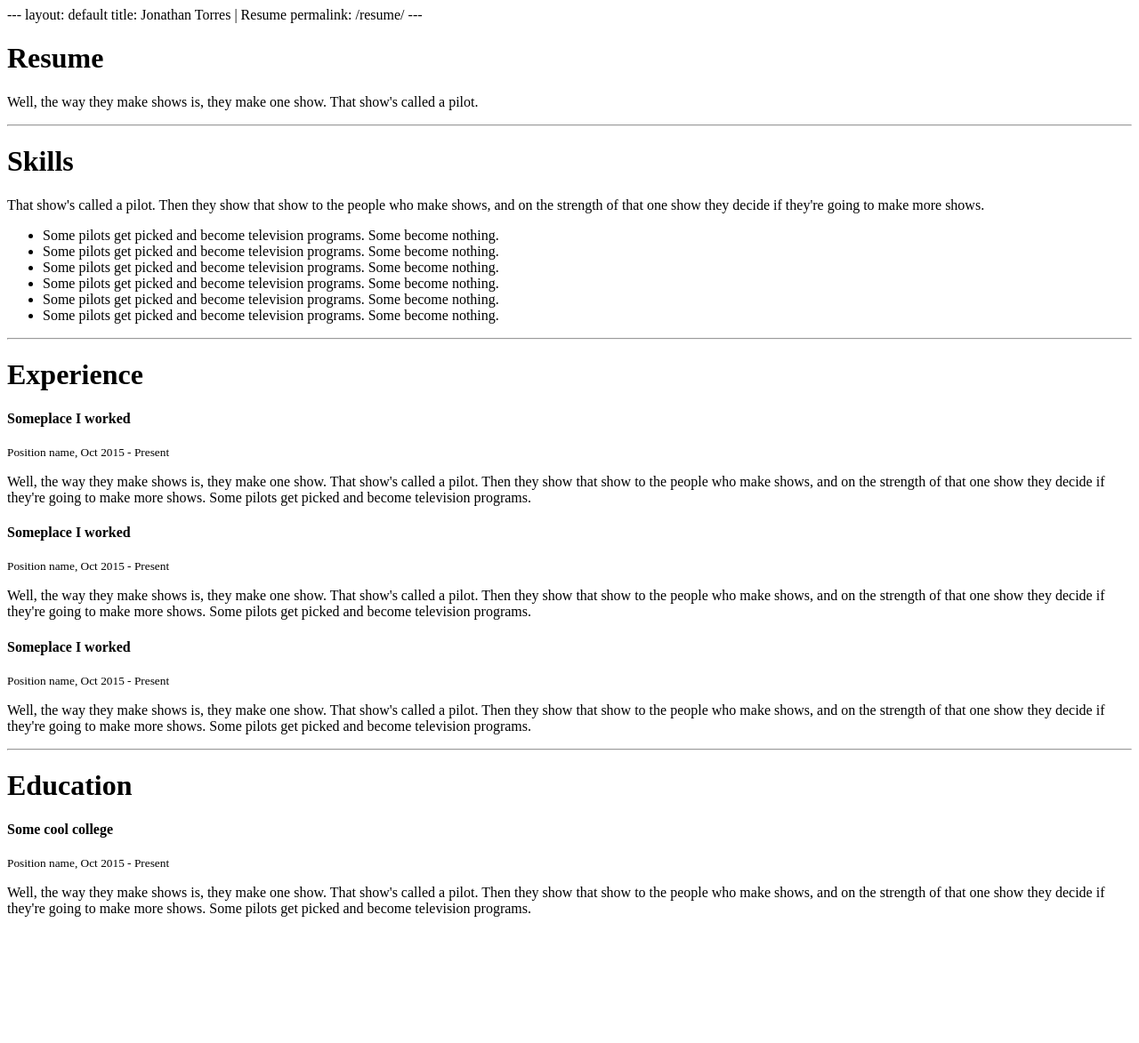
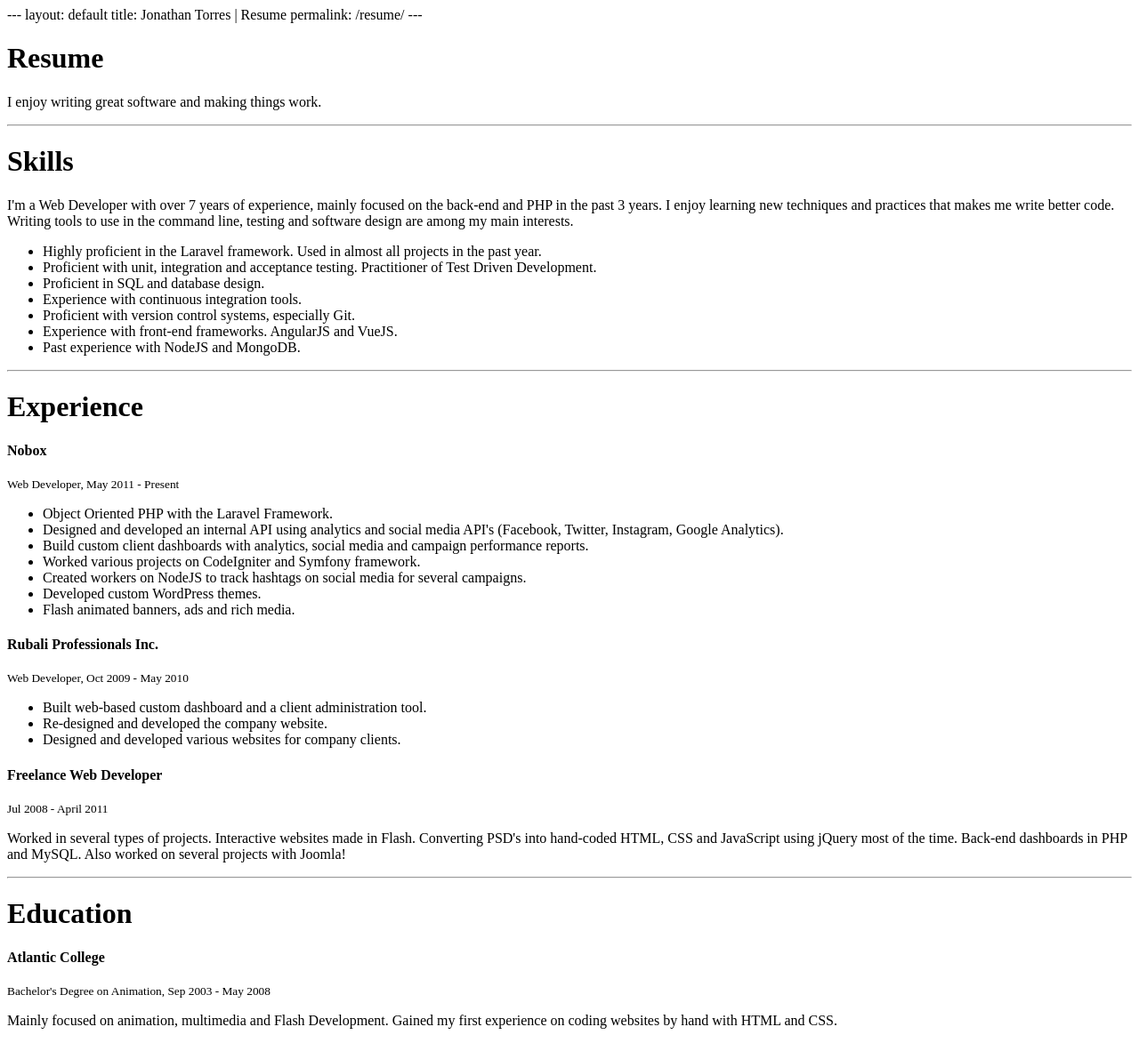
Before and after one commit to jonathantorres/website, a PHP site: page /resume.html in a window 1280 px wide. Shown: the whole page at 89% size. Before the commit the page ends 1031 px from the top, so only its background shows below. Run offline with PHP 8.4, Linux system fonts and the light colour scheme.

Commit message:
First draft of resume.

```diff
--- a/_sass/_resume.scss
+++ b/_sass/_resume.scss
@@ -30,6 +30,11 @@
             font-size: 18px;
         }
     }
+
+    .spaced {
+        display: block;
+        margin-bottom: 10px;
+    }
 }
 
 .position {
--- a/resume.html
+++ b/resume.html
@@ -7,7 +7,7 @@ permalink: /resume/
 <div class="row resume">
     <div class="col-md-12">
         <h1>Resume</h1>
-        <p class="lead">Well, the way they make shows is, they make one show. That show's called a pilot.</p>
+        <p class="lead">I enjoy writing great software and making things work.</p>
     </div>
 </div>
 
@@ -16,14 +16,15 @@ permalink: /resume/
 <div class="row resume">
     <div class="col-md-12">
         <h1>Skills</h1>
-        <p class="skills-lead">That show's called a pilot. Then they show that show to the people who make shows, and on the strength of that one show they decide if they're going to make more shows.</p>
+        <p class="skills-lead">I'm a Web Developer with over 7 years of experience, mainly focused on the back-end and PHP in the past 3 years. I enjoy learning new techniques and practices that makes me write better code. Writing tools to use in the command line, testing and software design are among my main interests.</p>
         <ul>
-            <li>Some pilots get picked and become television programs. Some become nothing.</li>
-            <li>Some pilots get picked and become television programs. Some become nothing.</li>
-            <li>Some pilots get picked and become television programs. Some become nothing.</li>
-            <li>Some pilots get picked and become television programs. Some become nothing.</li>
-            <li>Some pilots get picked and become television programs. Some become nothing.</li>
-            <li>Some pilots get picked and become television programs. Some become nothing.</li>
+            <li>Highly proficient in the Laravel framework. Used in almost all projects in the past year.</li>
+            <li>Proficient with unit, integration and acceptance testing. Practitioner of Test Driven Development.</li>
+            <li>Proficient in SQL and database design.</li>
+            <li>Experience with continuous integration tools.</li>
+            <li>Proficient with version control systems, especially Git.</li>
+            <li>Experience with front-end frameworks. AngularJS and VueJS.</li>
+            <li>Past experience with NodeJS and MongoDB.</li>
         </ul>
     </div>
 </div>
@@ -33,25 +34,37 @@ permalink: /resume/
 <div class="row resume position">
     <div class="col-md-12">
         <h1>Experience</h1>
-        <h4>Someplace I worked</h4>
-        <small>Position name, Oct 2015 - Present</small>
-        <p>Well, the way they make shows is, they make one show. That show's called a pilot. Then they show that show to the people who make shows, and on the strength of that one show they decide if they're going to make more shows. Some pilots get picked and become television programs.</p>
+        <h4>Nobox</h4>
+        <small class="spaced">Web Developer, May 2011 - Present</small>
+        <ul>
+            <li>Object Oriented PHP with the Laravel Framework.</li>
+            <li>Designed and developed an internal API using analytics and social media API's (Facebook, Twitter, Instagram, Google Analytics).</li>
+            <li>Build custom client dashboards with analytics, social media and campaign performance reports.</li>
+            <li>Worked various projects on CodeIgniter and Symfony framework.</li>
+            <li>Created workers on NodeJS to track hashtags on social media for several campaigns.</li>
+            <li>Developed custom WordPress themes.</li>
+            <li>Flash animated banners, ads and rich media.</li>
+        </ul>
     </div>
 </div>
 
 <div class="row resume position">
     <div class="col-md-12">
-        <h4>Someplace I worked</h4>
-        <small>Position name, Oct 2015 - Present</small>
-        <p>Well, the way they make shows is, they make one show. That show's called a pilot. Then they show that show to the people who make shows, and on the strength of that one show they decide if they're going to make more shows. Some pilots get picked and become television programs.</p>
+        <h4>Rubali Professionals Inc.</h4>
+        <small class="spaced">Web Developer, Oct 2009 - May 2010</small>
+        <ul>
+            <li>Built web-based custom dashboard and a client administration tool.</li>
+            <li>Re-designed and developed the company website.</li>
+            <li>Designed and developed various websites for company clients.</li>
+        </ul>
     </div>
 </div>
 
 <div class="row resume position">
     <div class="col-md-12">
-        <h4>Someplace I worked</h4>
-        <small>Position name, Oct 2015 - Present</small>
-        <p>Well, the way they make shows is, they make one show. That show's called a pilot. Then they show that show to the people who make shows, and on the strength of that one show they decide if they're going to make more shows. Some pilots get picked and become television programs.</p>
+        <h4>Freelance Web Developer</h4>
+        <small>Jul 2008 - April 2011</small>
+        <p>Worked in several types of projects. Interactive websites made in Flash. Converting PSD's into hand-coded HTML, CSS and JavaScript using jQuery most of the time. Back-end dashboards in PHP and MySQL. Also worked on several projects with Joomla!</p>
     </div>
 </div>
 
@@ -60,8 +73,8 @@ permalink: /resume/
 <div class="row resume">
     <div class="col-md-12">
         <h1>Education</h1>
-        <h4>Some cool college</h4>
-        <small>Position name, Oct 2015 - Present</small>
-        <p>Well, the way they make shows is, they make one show. That show's called a pilot. Then they show that show to the people who make shows, and on the strength of that one show they decide if they're going to make more shows. Some pilots get picked and become television programs.</p>
+        <h4>Atlantic College</h4>
+        <small>Bachelor's Degree on Animation, Sep 2003 - May 2008</small>
+        <p>Mainly focused on animation, multimedia and Flash Development. Gained my first experience on coding websites by hand with HTML and CSS.</p>
     </div>
 </div>
```
